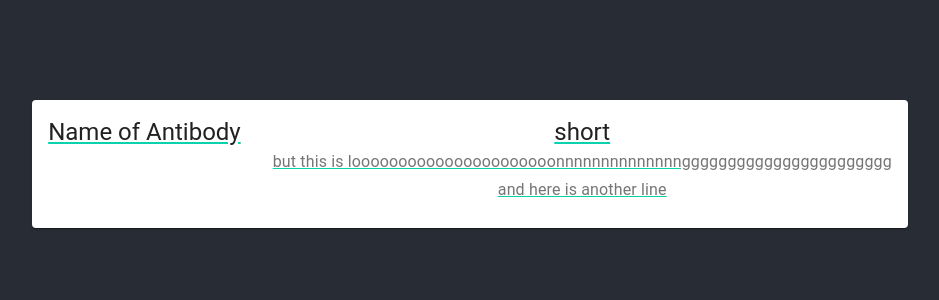
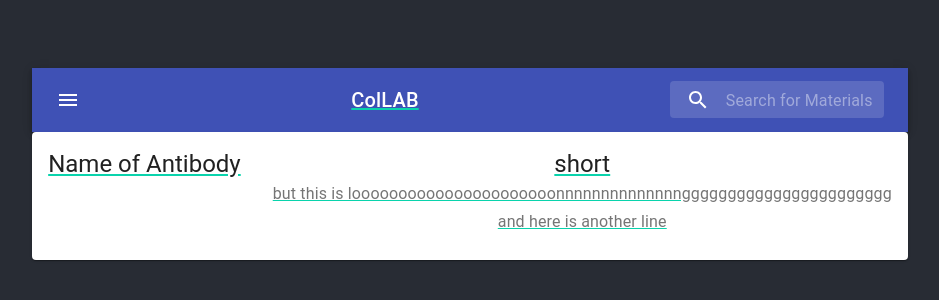
Before and after one commit to Mortick/BlueHacks-2019, a React (Create React App) app in the folder collab/: page / in a window 1280 px wide. Shown: the part 236-536 px from the top of the page, without its empty margins (170-1109 px from the left). Built offline with nearby package versions, Linux system fonts and the light colour scheme.

Commit message:
adds search component

```diff
--- a/collab/package.json
+++ b/collab/package.json
@@ -4,8 +4,10 @@
   "private": true,
   "dependencies": {
     "@material-ui/core": "^4.5.1",
+    "@material-ui/icons": "^4.5.1",
     "react": "^16.11.0",
     "react-dom": "^16.11.0",
+    "react-router-dom": "^5.1.2",
     "react-scripts": "3.2.0"
   },
   "scripts": {
--- a/collab/src/App.js
+++ b/collab/src/App.js
@@ -2,6 +2,7 @@
 import logo from './logo.svg';
 import './App.css';
 import ListPage from './ListPage'
+import SearchAppBar from './searchAppBar';
 
 function App() {
   return (
@@ -13,6 +14,7 @@
           target="_blank"
           rel="noopener noreferrer"
         >
+        <SearchAppBar/>
         <ListPage/>
         </a>
       </header>
--- /dev/null
+++ b/collab/src/searchAppBar.js
@@ -0,0 +1,99 @@
+import React from 'react';
+import AppBar from '@material-ui/core/AppBar';
+import Toolbar from '@material-ui/core/Toolbar';
+import IconButton from '@material-ui/core/IconButton';
+import Typography from '@material-ui/core/Typography';
+import InputBase from '@material-ui/core/InputBase';
+import { fade, makeStyles } from '@material-ui/core/styles';
+import MenuIcon from '@material-ui/icons/Menu';
+import SearchIcon from '@material-ui/icons/Search';
+
+const useStyles = makeStyles(theme => ({
+  root: {
+    flexGrow: 1,
+  },
+  menuButton: {
+    marginRight: theme.spacing(2),
+  },
+  title: {
+    flexGrow: 1,
+    display: 'none',
+    [theme.breakpoints.up('sm')]: {
+      display: 'block',
+    },
+  },
+  search: {
+    position: 'relative',
+    borderRadius: theme.shape.borderRadius,
+    backgroundColor: fade(theme.palette.common.white, 0.15),
+    '&:hover': {
+      backgroundColor: fade(theme.palette.common.white, 0.25),
+    },
+    marginLeft: 0,
+    width: '100%',
+    [theme.breakpoints.up('sm')]: {
+      marginLeft: theme.spacing(1),
+      width: 'auto',
+    },
+  },
+  searchIcon: {
+    width: theme.spacing(7),
+    height: '100%',
+    position: 'absolute',
+    pointerEvents: 'none',
+    display: 'flex',
+    alignItems: 'center',
+    justifyContent: 'center',
+  },
+  inputRoot: {
+    color: 'inherit',
+  },
+  inputInput: {
+    padding: theme.spacing(1, 1, 1, 7),
+    transition: theme.transitions.create('width'),
+    width: '100%',
+    [theme.breakpoints.up('sm')]: {
+      width: 150,
+      '&:focus': {
+        width: 300,
+      },
+    },
+  },
+}));
+
+export default function SearchAppBar() {
+  const classes = useStyles();
+
+  return (
+    <div className={classes.root}>
+      <AppBar position="static">
+        <Toolbar>
+          <IconButton
+            edge="start"
+            className={classes.menuButton}
+            color="inherit"
+            aria-label="open drawer"
+          >
+            <MenuIcon />
+          </IconButton>
+          <Typography className={classes.title} variant="h6" noWrap>
+            ColLAB
+          </Typography>
+          <div className={classes.search}>
+            <div className={classes.searchIcon}>
+              <SearchIcon />
+            </div>
+            <InputBase
+              placeholder="Search for Materials"
+              classes={{
+                root: classes.inputRoot,
+                input: classes.inputInput,
+              }}
+              inputProps={{ 'aria-label': 'search' }}
+            />
+          </div>
+        </Toolbar>
+      </AppBar>
+    </div>
+  );
+}
```
Also changed, not shown: 1 other file (tests, documents, lock files or other folders).
